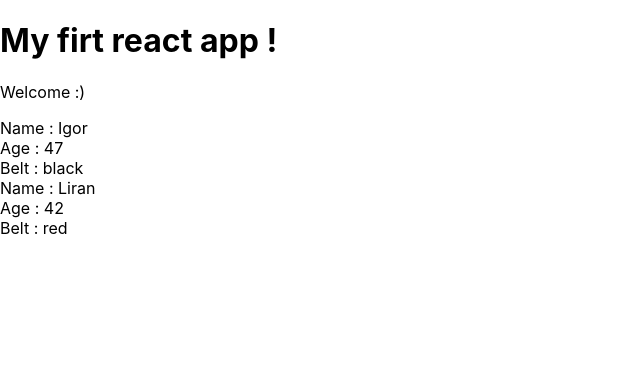
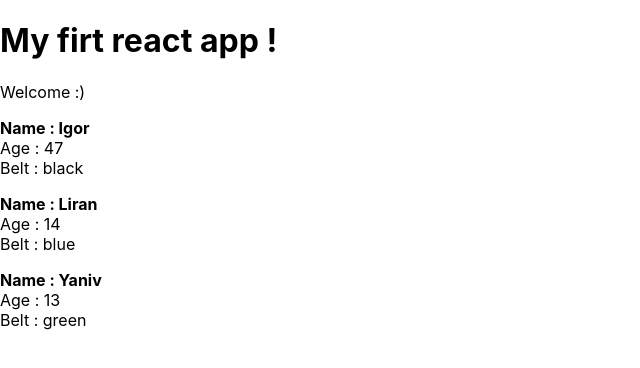
Before and after one commit to birkanigor/react-course, a React (Create React App) app in the folder my-app/: page / in a window 1280 px wide. Shown: the top 368 px of the page, without its empty margins (0-640 px from the left). Built offline with nearby package versions, Linux system fonts and the light colour scheme.

Commit message:
lesson-14

```diff
--- a/my-app/src/App.js
+++ b/my-app/src/App.js
@@ -2,13 +2,19 @@
 import Ninjas from './Ninjas';
 
 class App extends Component {
+  state={
+    ninjas:[
+      {name : 'Igor' , age: 47, belt :'black' , id : 1},
+      {name : 'Liran' , age: 14, belt :'blue' , id : 2},
+      {name : 'Yaniv' , age: 13, belt :'green' , id : 3}
+    ]
+  }
   render() {
     return (
       <div className="App">
           <h1>My firt react app !</h1>
           <p>Welcome :)</p>
-          <Ninjas name="Igor" age="47" belt="black"></Ninjas>
-          <Ninjas name="Liran" age="42" belt="red"></Ninjas>
+          <Ninjas ninjas={this.state.ninjas}/>
       </div>
     );
   }
--- a/my-app/src/Ninjas.js
+++ b/my-app/src/Ninjas.js
@@ -2,12 +2,20 @@
 
 class Ninjas extends Component {
     render(){
-        const {name , age , belt}=this.props;
+        const { ninjas } =this.props;
+        const ninjaList = ninjas.map(ninja => {
+            return (
+                <div className="ninja" key={ninja.id}>
+                    <div><b>Name : {ninja.name}</b></div>
+                    <div>Age : {ninja.age}</div>
+                    <div>Belt : {ninja.belt}</div>
+                    <p></p>
+                </div>
+            )
+        })
         return (
-            <div className="ninja">
-                <div>Name : {name}</div>
-                <div>Age : {age}</div>
-                <div>Belt : {belt}</div>
+            <div className="ninja-List">
+                {ninjaList}
             </div>
         )
     }
```
